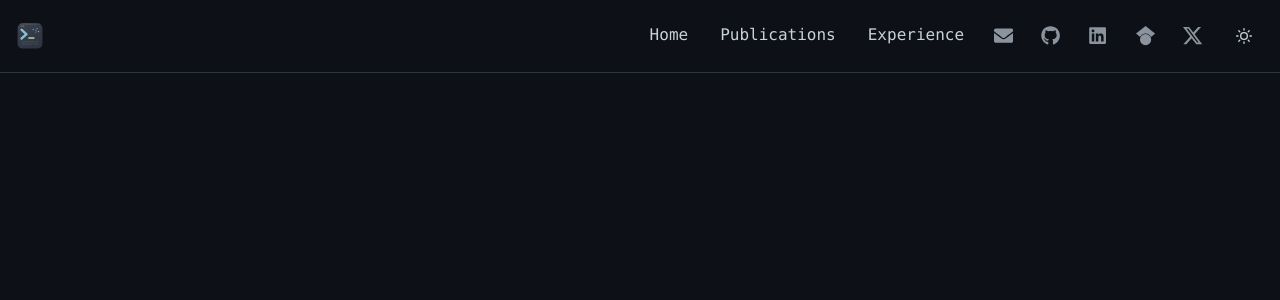
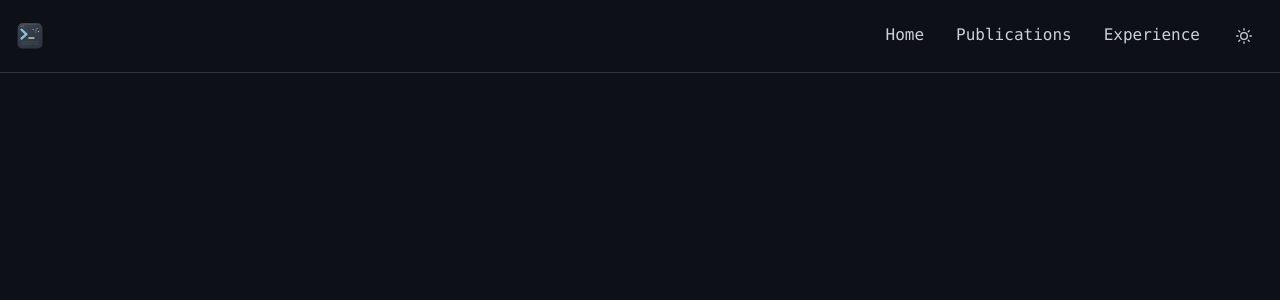
Before and after one commit to qhz991029/qhz991029.github.io, a React (Vite) app: page /articles in a window 1280 px wide. Shown: the top 300 px of the page. Built offline with nearby package versions, Linux system fonts and the light colour scheme.

Commit message:
remove social links from navbar, add Chinese name to display name
Co-Authored-By: Claude Opus 4.6 (1M context) <noreply@anthropic.com>

```diff
--- a/content/site.json
+++ b/content/site.json
@@ -16,7 +16,7 @@
     "first": "Huaizhi",
     "nickname": "Huaizhi",
     "last": "Qu",
-    "display": "Huaizhi Qu",
+    "display": "Huaizhi Qu (屈怀智)",
     "authorVariants": ["Huaizhi Qu"]
   },
   "title": "HKUST PhD student",
--- a/src/components/Navbar.tsx
+++ b/src/components/Navbar.tsx
@@ -5,25 +5,14 @@ import {
 } from '@chakra-ui/react'
 import { MoonIcon, SunIcon, HamburgerIcon, CloseIcon } from '@chakra-ui/icons'
 import { Link, useLocation } from 'react-router-dom'
-import { FaGithub, FaLinkedin, FaMedium, FaEnvelope } from 'react-icons/fa'
-import { SiGooglescholar, SiX } from 'react-icons/si'
 import { useTranslation } from 'react-i18next'
-import { navItems, siteOwner } from '@/site.config'
+import { navItems } from '@/site.config'
 
 const Navbar: React.FC = () => {
   const { colorMode, toggleColorMode } = useColorMode()
   const location = useLocation()
   const { isOpen, onOpen, onClose } = useDisclosure()
   const { t } = useTranslation()
-
-  const socialLinks = [
-    { icon: FaEnvelope, href: `mailto:${siteOwner.contact.email}`, label: 'Email' },
-    { icon: FaGithub, href: siteOwner.social.github, label: 'GitHub' },
-    { icon: FaLinkedin, href: siteOwner.social.linkedin, label: 'LinkedIn' },
-    { icon: FaMedium, href: siteOwner.social.medium, label: 'Medium' },
-    { icon: SiGooglescholar, href: siteOwner.social.googleScholar, label: 'Google Scholar' },
-    { icon: SiX, href: siteOwner.social.twitter, label: 'X' },
-  ].filter(link => link.href)
 
   return (
     <Box
@@ -102,29 +91,6 @@ const Navbar: React.FC = () => {
           })}
         </HStack>
         <HStack spacing={4} display={{ base: 'none', md: 'flex' }}>
-          {socialLinks.map((link) => (
-            <ChakraLink
-              key={link.label}
-              href={link.href}
-              isExternal
-              color="var(--secondary-text)"
-              p={1.5}
-              borderRadius="md"
-              _hover={{
-                color: 'var(--accent-color)',
-                transform: 'translateY(-2px)',
-                ...(link.label === 'LinkedIn' || link.label === 'Email'
-                  ? { bg: 'var(--hover-color)' }
-                  : {})
-              }}
-              transition="all 0.2s"
-            >
-              <Box
-                as={link.icon}
-                fontSize="1.2rem"
-              />
-            </ChakraLink>
-          ))}
           <IconButton
             aria-label={t('aria.toggleColorMode')}
             icon={colorMode === 'dark' ? <SunIcon /> : <MoonIcon />}
@@ -166,22 +132,6 @@ const Navbar: React.FC = () => {
 
               <Divider borderColor="var(--border-color)" my={2} />
 
-              <VStack align="stretch" spacing={2}>
-                {socialLinks.map((link) => (
-                  <ChakraLink
-                    key={link.label}
-                    href={link.href}
-                    isExternal
-                    color="var(--secondary-text)"
-                    _hover={{ color: 'var(--accent-color)' }}
-                  >
-                    <Box as={link.icon} mr={2} display="inline-block" /> {link.label}
-                  </ChakraLink>
-                ))}
-              </VStack>
-
-              <Divider borderColor="var(--border-color)" my={2} />
-
               <IconButton
                 aria-label={t('aria.toggleColorMode')}
                 icon={colorMode === 'dark' ? <SunIcon /> : <MoonIcon />}
```
